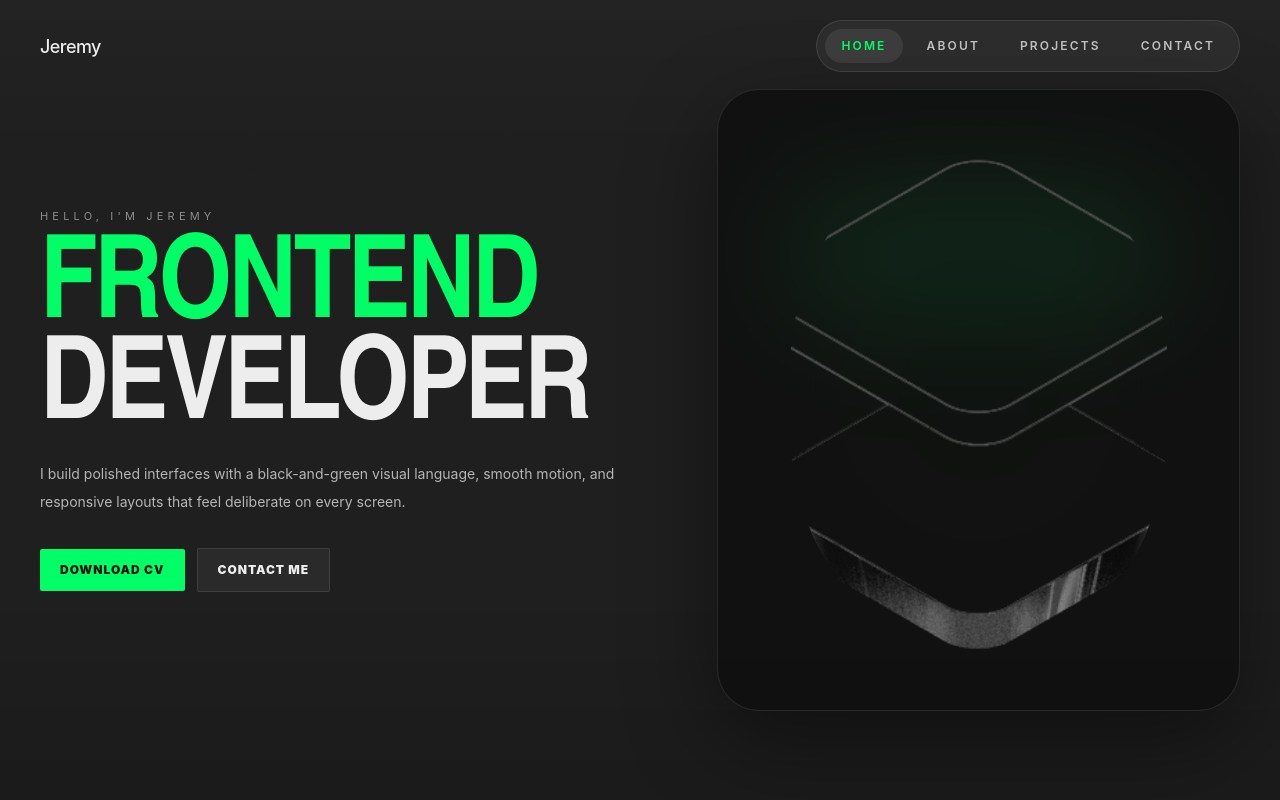
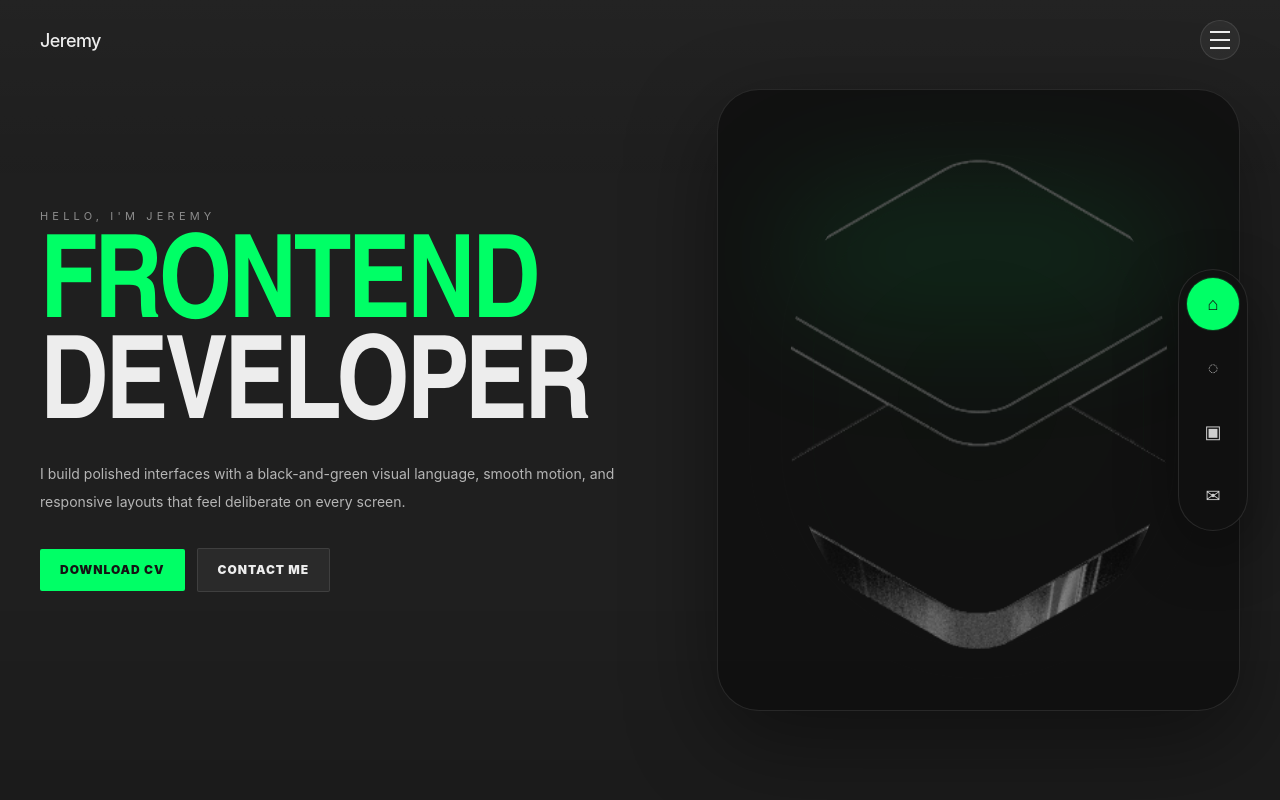
Before and after one commit to realjeremy04/portfolio, a React app: page / in a window 1280 px wide. Shown: the top 800 px of the page. Built offline with nearby package versions, Linux system fonts and the light colour scheme; the HTML template or start-up script is replaced by a standard one.

Commit message:
fix: scroll behavior

```diff
--- a/src/components/Navbar.tsx
+++ b/src/components/Navbar.tsx
@@ -1,12 +1,50 @@
-import { useState } from 'react'
+import { useEffect, useRef, useState } from 'react'
 import { Link, useLocation } from 'react-router-dom'
 
-import { sectionLinks } from '../data/homeContent'
+type MenuLink = {
+  label: string
+  href: string
+}
+
+const menuLinks: MenuLink[] = [
+  { label: 'Home', href: '/' },
+  { label: 'About', href: '/#about' },
+  { label: 'Projects', href: '/project' },
+  { label: 'Contact', href: '/#contact' },
+]
 
 function Navbar() {
   const [isMenuOpen, setIsMenuOpen] = useState(false)
-  const { pathname, hash } = useLocation()
-  const activeSection = hash.replace('#', '') || (pathname === '/' ? 'home' : '')
+  const { pathname } = useLocation()
+  const menuRef = useRef<HTMLDivElement | null>(null)
+
+  useEffect(() => {
+    const handlePointerDown = (event: PointerEvent) => {
+      if (!isMenuOpen) {
+        return
+      }
+
+      const target = event.target as Node | null
+
+      if (target && menuRef.current && !menuRef.current.contains(target)) {
+        setIsMenuOpen(false)
+      }
+    }
+
+    const handleKeyDown = (event: KeyboardEvent) => {
+      if (event.key === 'Escape') {
+        setIsMenuOpen(false)
+      }
+    }
+
+    document.addEventListener('pointerdown', handlePointerDown)
+    document.addEventListener('keydown', handleKeyDown)
+
+    return () => {
+      document.removeEventListener('pointerdown', handlePointerDown)
+      document.removeEventListener('keydown', handleKeyDown)
+    }
+  }, [isMenuOpen])
 
   return (
     <header className="fixed inset-x-0 top-0 z-50">
@@ -15,69 +53,66 @@ function Navbar() {
           Jeremy
         </Link>
 
-        <nav aria-label="Primary" className="hidden items-center gap-2 rounded-full border border-white/10 bg-white/5 px-2 py-2 md:flex">
-          {sectionLinks.map((link) => {
-            const sectionId = link.href.replace('#', '')
-            const isActive = activeSection === sectionId
-
-            return (
-              <Link
-                key={link.href}
-                to={`/${link.href}`}
-                aria-current={isActive ? 'page' : undefined}
-                className={`rounded-full px-4 py-2 text-[12px] font-semibold uppercase tracking-[0.18em] transition hover:bg-white/8 hover:text-[#00ff66] ${
-                  isActive ? 'bg-white/8 text-[#00ff66]' : 'text-[#bfbfbf]'
-                }`}
-                onClick={() => setIsMenuOpen(false)}
-              >
-                {link.label}
-              </Link>
-            )
-          })}
-        </nav>
-
+        <div ref={menuRef} className="relative z-[70] flex items-center justify-end">
           <button
             type="button"
-          className="inline-flex h-10 w-10 items-center justify-center rounded-full border border-white/10 bg-white/5 text-[#ededed] transition hover:border-[#00ff66]/50 hover:text-[#00ff66] md:hidden"
-          aria-label="Open menu"
+            className="relative z-[70] inline-flex h-10 w-10 items-center justify-center rounded-full border border-white/10 bg-white/5 text-[#ededed] transition duration-300 hover:border-[#00ff66]/50 hover:text-[#00ff66]"
+            aria-label={isMenuOpen ? 'Close menu' : 'Open menu'}
             aria-expanded={isMenuOpen}
             aria-controls="shared-navbar-menu"
             onClick={() => setIsMenuOpen((current) => !current)}
           >
             <span className="flex flex-col gap-1.5">
               <span className={`h-0.5 w-5 bg-current transition duration-300 ${isMenuOpen ? 'translate-y-2 rotate-45' : ''}`} />
-            <span className={`h-0.5 w-5 bg-current transition duration-300 ${isMenuOpen ? 'opacity-0' : ''}`} />
+              <span className={`h-0.5 w-5 bg-current transition duration-300 ${isMenuOpen ? 'scale-x-0 opacity-0' : ''}`} />
               <span className={`h-0.5 w-5 bg-current transition duration-300 ${isMenuOpen ? '-translate-y-2 -rotate-45' : ''}`} />
             </span>
           </button>
 
           <div
             id="shared-navbar-menu"
-          className={`absolute right-5 top-[calc(100%+0.75rem)] z-50 transition-all duration-300 ease-out sm:right-8 lg:right-10 md:hidden ${
-            isMenuOpen ? 'pointer-events-auto translate-y-0 opacity-100' : 'pointer-events-none -translate-y-2 opacity-0'
+            className={`fixed inset-0 z-[60] transition-all duration-300 ease-out ${
+              isMenuOpen ? 'pointer-events-auto opacity-100' : 'pointer-events-none opacity-0'
             }`}
           >
-          <nav aria-label="Mobile primary" className="bg-transparent p-0 shadow-none backdrop-blur-0">
-            <div className="flex flex-col items-end gap-3">
-              {sectionLinks.map((link) => {
-                const sectionId = link.href.replace('#', '')
-                const isActive = activeSection === sectionId
+            <button
+              type="button"
+              aria-label="Close menu"
+              className="absolute inset-0 bg-[#1f1f1f]/72 backdrop-blur-[2px]"
+              onClick={() => setIsMenuOpen(false)}
+            />
 
-                return (
+            <div className="absolute inset-x-0 top-0 flex h-full items-start justify-center px-5 pt-22 sm:pt-24">
+              <div className="flex w-full max-w-[22rem] flex-col items-center text-center">
+                <div className="mb-8 flex flex-col items-center gap-3">
+                  <p className="text-[12px] font-black uppercase tracking-[0.22em] text-[#ededed] sm:text-[14px]">Menu</p>
+                  <div className="h-px w-12 bg-[#00ff66]/35" />
+                </div>
+
+                <nav
+                  aria-label="Primary"
+                  className={`w-full transition-all duration-300 ease-out ${isMenuOpen ? 'translate-y-0 opacity-100' : 'translate-y-2 opacity-0'}`}
+                >
+                  <ul className="flex flex-col items-center gap-5 sm:gap-6">
+                    {menuLinks.map((item, index) => (
+                      <li key={item.label} className="w-full">
                         <Link
-                    key={link.href}
-                    to={`/${link.href}`}
+                          to={item.href}
                           onClick={() => setIsMenuOpen(false)}
-                    className={`text-right text-[13px] font-semibold uppercase tracking-[0.2em] transition hover:text-[#00ff66] ${
-                      isActive ? 'text-[#00ff66]' : 'text-[#cfcfcf]'
+                          className={`menu-item block text-[20px] font-black uppercase tracking-[0.03em] text-[#ededed] transition duration-300 hover:text-[#00ff66] sm:text-[22px] ${
+                            pathname === item.href && item.href === '/' ? 'text-[#00ff66]' : ''
                           }`}
+                          style={{ transitionDelay: `${index * 45}ms` }}
                         >
-                    {link.label}
+                          {item.label}
                         </Link>
-                )
-              })}
+                      </li>
+                    ))}
+                  </ul>
+                </nav>
               </div>
-          </nav>
+            </div>
+          </div>
         </div>
       </div>
     </header>
--- a/src/components/home/HomeAboutSection.tsx
+++ b/src/components/home/HomeAboutSection.tsx
@@ -13,7 +13,7 @@ function HomeAboutSection({ sectionRef }: HomeAboutSectionProps) {
     <section
       id="about"
       ref={sectionRef}
-      className="snap-start border-b border-white/10 px-5 sm:px-8 lg:px-10"
+      className="snap-start border-b border-white/10 px-5 scroll-mt-24 sm:px-8 lg:px-10"
     >
       <div className="mx-auto grid min-h-screen max-w-360 items-center gap-12 py-20 lg:grid-cols-[0.95fr_1.05fr] lg:gap-16">
         <ScrollReveal className="space-y-8" from="left" delay={40}>
--- a/src/components/home/HomeContactSection.tsx
+++ b/src/components/home/HomeContactSection.tsx
@@ -12,7 +12,7 @@ function HomeContactSection({ sectionRef }: HomeContactSectionProps) {
     <section
       id="contact"
       ref={sectionRef}
-      className="snap-start px-5 sm:px-8 lg:px-10"
+      className="snap-start px-5 scroll-mt-24 sm:px-8 lg:px-10"
     >
       <div className="mx-auto grid min-h-screen max-w-360 items-center gap-12 py-20 lg:grid-cols-[0.92fr_1.08fr] lg:gap-16">
         <ScrollReveal className="space-y-8" from="left" delay={40}>
--- a/src/components/home/HomeHeroSection.tsx
+++ b/src/components/home/HomeHeroSection.tsx
@@ -11,7 +11,7 @@ function HomeHeroSection({ sectionRef }: HomeHeroSectionProps) {
     <section
       id="home"
       ref={sectionRef}
-      className="snap-start border-b border-white/10 px-5 sm:px-8 lg:px-10"
+      className="snap-start border-b border-white/10 px-5 scroll-mt-24 sm:px-8 lg:px-10"
     >
       <div className="mx-auto grid min-h-screen max-w-360 items-center gap-12 py-20 lg:grid-cols-[1.08fr_0.92fr] lg:gap-16">
         <ScrollReveal className="space-y-8" from="left" delay={40}>
--- a/src/components/home/HomeProjectsSection.tsx
+++ b/src/components/home/HomeProjectsSection.tsx
@@ -14,7 +14,7 @@ function HomeProjectsSection({ projects, sectionRef }: HomeProjectsSectionProps)
     <section
       id="projects"
       ref={sectionRef}
-      className="snap-start border-b border-white/10 px-5 sm:px-8 lg:px-10"
+      className="snap-start border-b border-white/10 px-5 scroll-mt-24 sm:px-8 lg:px-10"
     >
       <div className="mx-auto grid min-h-screen max-w-360 items-center gap-12 py-20 lg:grid-cols-[1fr_0.96fr] lg:gap-16">
         <ScrollReveal className="space-y-8" from="left" delay={40}>
--- /dev/null
+++ b/src/components/home/HomeSectionSidebar.tsx
@@ -0,0 +1,44 @@
+import type { HomeSectionId } from '../../hooks/useHomeSectionScroll'
+import { sectionLinks } from '../../data/homeContent'
+
+type HomeSectionSidebarProps = {
+  activeSection: HomeSectionId
+  onNavigate: (sectionId: HomeSectionId) => void
+}
+
+function HomeSectionSidebar({ activeSection, onNavigate }: HomeSectionSidebarProps) {
+  return (
+    <nav
+      aria-label="Homepage sections"
+      className="pointer-events-none fixed right-4 top-1/2 z-40 hidden -translate-y-1/2 md:block lg:right-8"
+    >
+      <ul className="pointer-events-auto flex flex-col gap-3 rounded-full border border-white/10 bg-[#111111]/90 p-2 shadow-[0_20px_60px_rgba(0,0,0,0.35)] backdrop-blur-xl">
+        {sectionLinks.map((item) => {
+          const isActive = activeSection === item.label.toLowerCase()
+
+          return (
+            <li key={item.label}>
+              <button
+                type="button"
+                onClick={() => onNavigate(item.label.toLowerCase() as HomeSectionId)}
+                aria-current={isActive ? 'true' : undefined}
+                className={`group flex h-12 w-12 items-center justify-center rounded-full border transition duration-300 sm:h-13 sm:w-13 ${
+                  isActive
+                    ? 'border-[#00ff66]/35 bg-[#00ff66] text-[#111111] shadow-[0_0_0_1px_rgba(0,255,102,0.18)]'
+                    : 'border-transparent text-[#cfcfcf] hover:border-[#00ff66]/25 hover:bg-[#00ff66]/10 hover:text-[#00ff66]'
+                }`}
+                title={item.label}
+              >
+                <span className="text-[18px] leading-none transition duration-300 group-hover:scale-110">
+                  {item.icon}
+                </span>
+              </button>
+            </li>
+          )
+        })}
+      </ul>
+    </nav>
+  )
+}
+
+export { HomeSectionSidebar }
--- a/src/hooks/useHomeSectionScroll.ts
+++ b/src/hooks/useHomeSectionScroll.ts
@@ -55,7 +55,7 @@ export function useHomeSectionScroll() {
 
       isAnimatingRef.current = true
       gsap.to(window, {
-        duration: 1.1,
+        duration: 0.9,
         ease: 'power3.out',
         scrollTo: {
           y: target,
@@ -90,9 +90,15 @@ export function useHomeSectionScroll() {
   )
 
   useEffect(() => {
+    const isTouchDevice = window.matchMedia('(pointer: coarse)').matches || window.matchMedia('(hover: none)').matches
+
+    if (isTouchDevice) {
+      return undefined
+    }
+
     const observer = Observer.create({
-      type: 'wheel,touch',
-      tolerance: 10,
+      type: 'wheel,pointer',
+      tolerance: 8,
       preventDefault: true,
       onUp: () => {
         if (isAnimatingRef.current) {
@@ -164,6 +170,7 @@ export function useHomeSectionScroll() {
   return {
     activeSection,
     handleKeyDownCapture,
+    setActiveSection,
     scrollToSection,
     sectionRefs,
   }
--- a/src/pages/Home.tsx
+++ b/src/pages/Home.tsx
@@ -2,24 +2,12 @@ import { HomeAboutSection } from '../components/home/HomeAboutSection'
 import { HomeContactSection } from '../components/home/HomeContactSection'
 import { HomeHeroSection } from '../components/home/HomeHeroSection'
 import { HomeProjectsSection } from '../components/home/HomeProjectsSection'
+import { HomeSectionSidebar } from '../components/home/HomeSectionSidebar'
 import { useHomeSectionScroll } from '../hooks/useHomeSectionScroll'
 import { projects } from '../data/portfolio'
-import { useEffect } from 'react'
-import { useLocation } from 'react-router-dom'
 
 function Home() {
-  const { handleKeyDownCapture, scrollToSection, sectionRefs } = useHomeSectionScroll()
-  const { hash } = useLocation()
-
-  useEffect(() => {
-    if (!hash) {
-      return
-    }
-
-    const target = hash.replace('#', '') as 'home' | 'about' | 'projects' | 'contact'
-
-    scrollToSection(target)
-  }, [hash, scrollToSection])
+  const { activeSection, handleKeyDownCapture, scrollToSection, sectionRefs } = useHomeSectionScroll()
 
   return (
     <main
@@ -27,6 +15,7 @@ function Home() {
       onKeyDownCapture={handleKeyDownCapture}
       tabIndex={-1}
     >
+      <HomeSectionSidebar activeSection={activeSection} onNavigate={scrollToSection} />
       <HomeHeroSection sectionRef={sectionRefs.home} />
       <HomeAboutSection sectionRef={sectionRefs.about} />
       <HomeProjectsSection projects={projects} sectionRef={sectionRefs.projects} />
```
Lines whose indentation alone changed are shown as unchanged.
